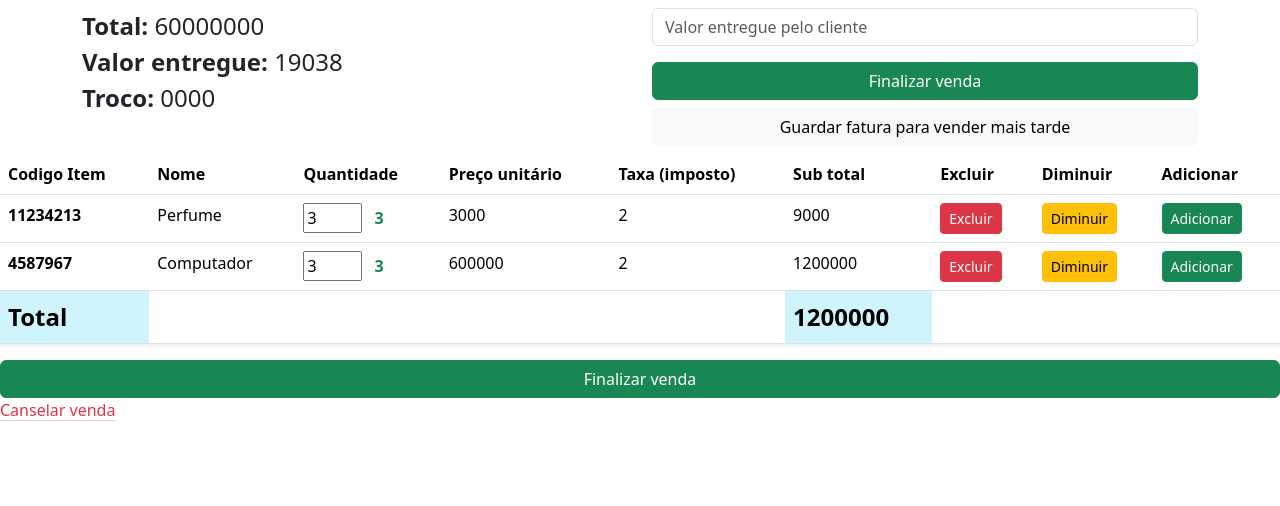
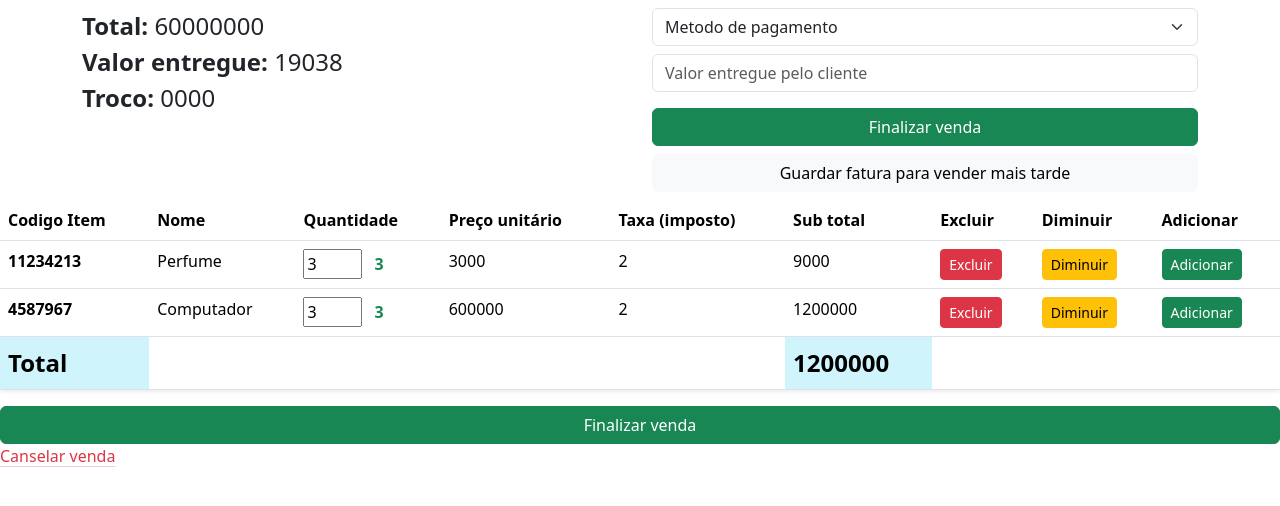
Before and after one commit to Vicente-jpro/venx-template, a plain HTML site: page itens-escolhidos.html in a window 1280 px wide. Drawn offline with nearby package versions, Linux system fonts and the light colour scheme.

Commit message:
Metodo de pagamento adicionado

```diff
--- a/itens-escolhidos.html
+++ b/itens-escolhidos.html
@@ -18,6 +18,12 @@
                     <strong>Troco:</strong> 0000 <br/>
                 </div>
                 <div class="col">
+                  <select class="form-select mb-2" aria-label="Default select example">
+                    <option selected>Metodo de pagamento</option>
+                    <option value="1">One</option>
+                    <option value="2">Two</option>
+                    <option value="3">Three</option>
+                  </select>
                     <div class="mb-3">
                         <input type="number" class="form-control" id="exampleFormControlInput1" placeholder="Valor entregue pelo cliente">
                     </div>
```
